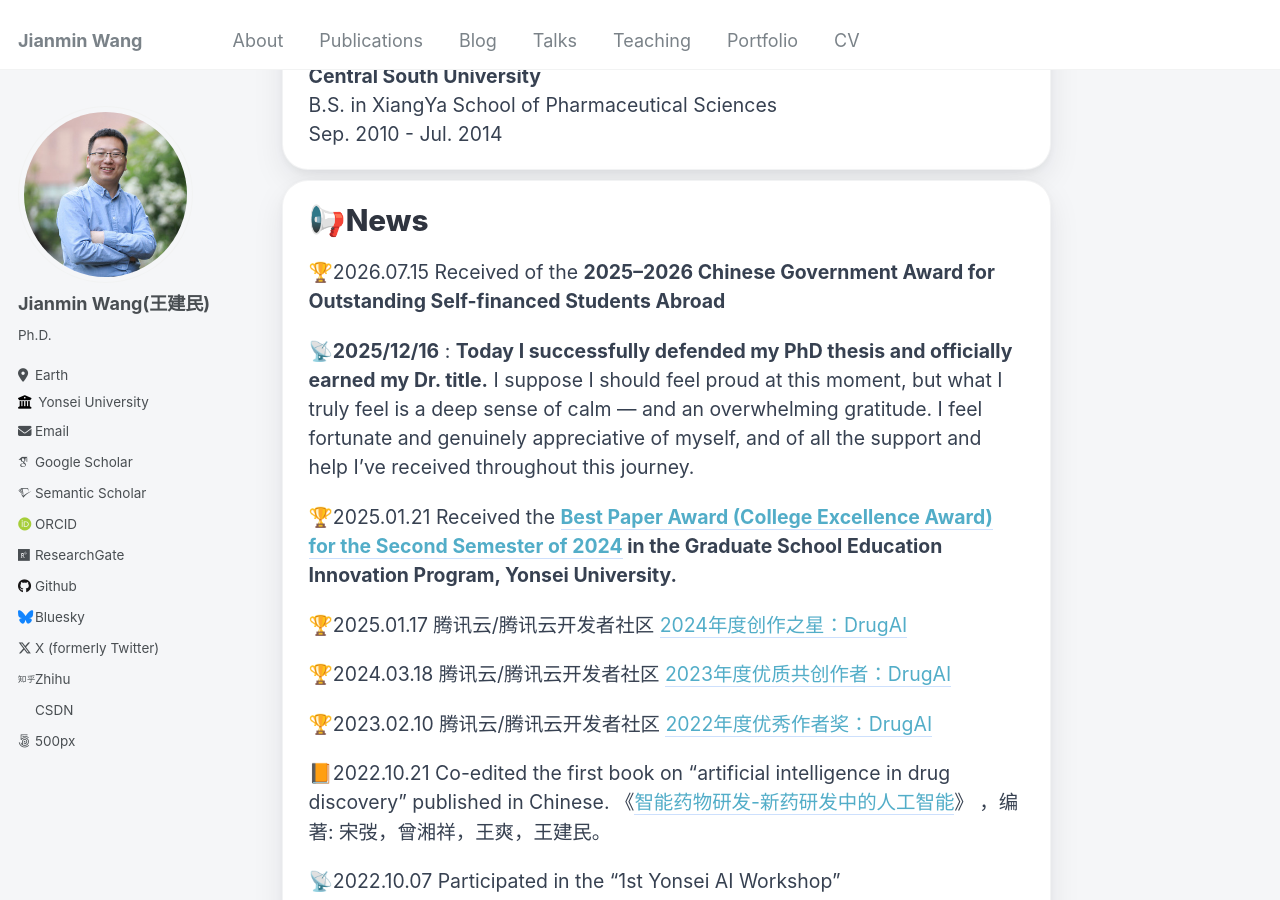
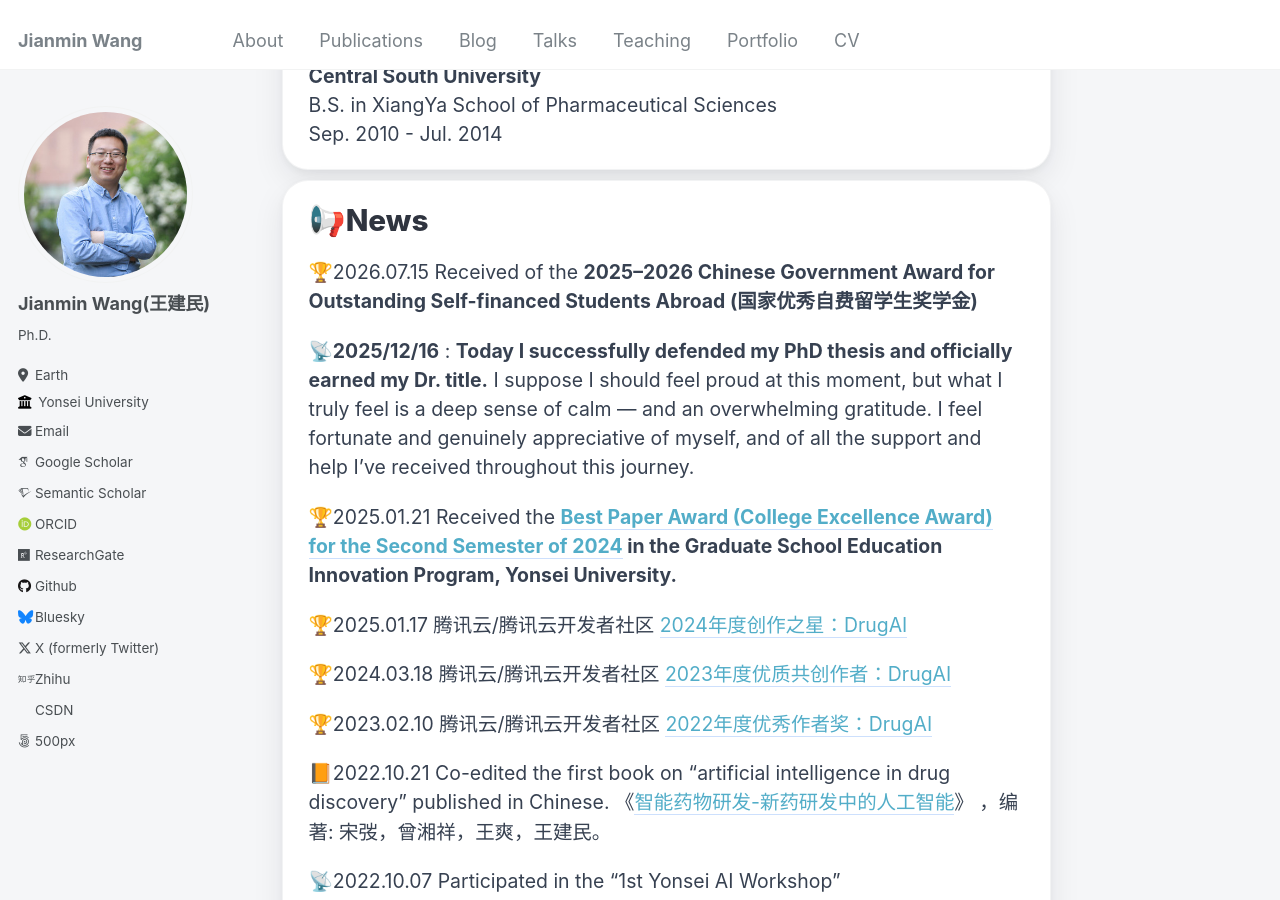
Before and after one commit to Jianmin2drugai/Jianmin2drugai.github.io, a Jekyll site: the page built from _pages/about.md, in a window 1280 px wide and 900 px high, scrolled down 1047 px. Built offline with Jekyll 4.4.1, drawn with Linux system fonts in a browser that asks for light colours; some web fonts are replaced.

Commit message:
Update about.md

```diff
--- a/_pages/about.md
+++ b/_pages/about.md
@@ -39,7 +39,7 @@
 &#x1F4E2;News
 ======
 
-&#x1F3C6;2026.07.15 Received of the **2025–2026 Chinese Government Award for Outstanding Self-financed Students Abroad**
+&#x1F3C6;2026.07.15 Received of the **2025–2026 Chinese Government Award for Outstanding Self-financed Students Abroad (国家优秀自费留学生奖学金)**
 
 &#x1F4E1;**2025/12/16** : **Today I successfully defended my PhD thesis and officially earned my Dr. title.** I suppose I should feel proud at this moment, but what I truly feel is a deep sense of calm — and an overwhelming gratitude. I feel fortunate and genuinely appreciative of myself, and of all the support and help I’ve received throughout this journey.
 
```
